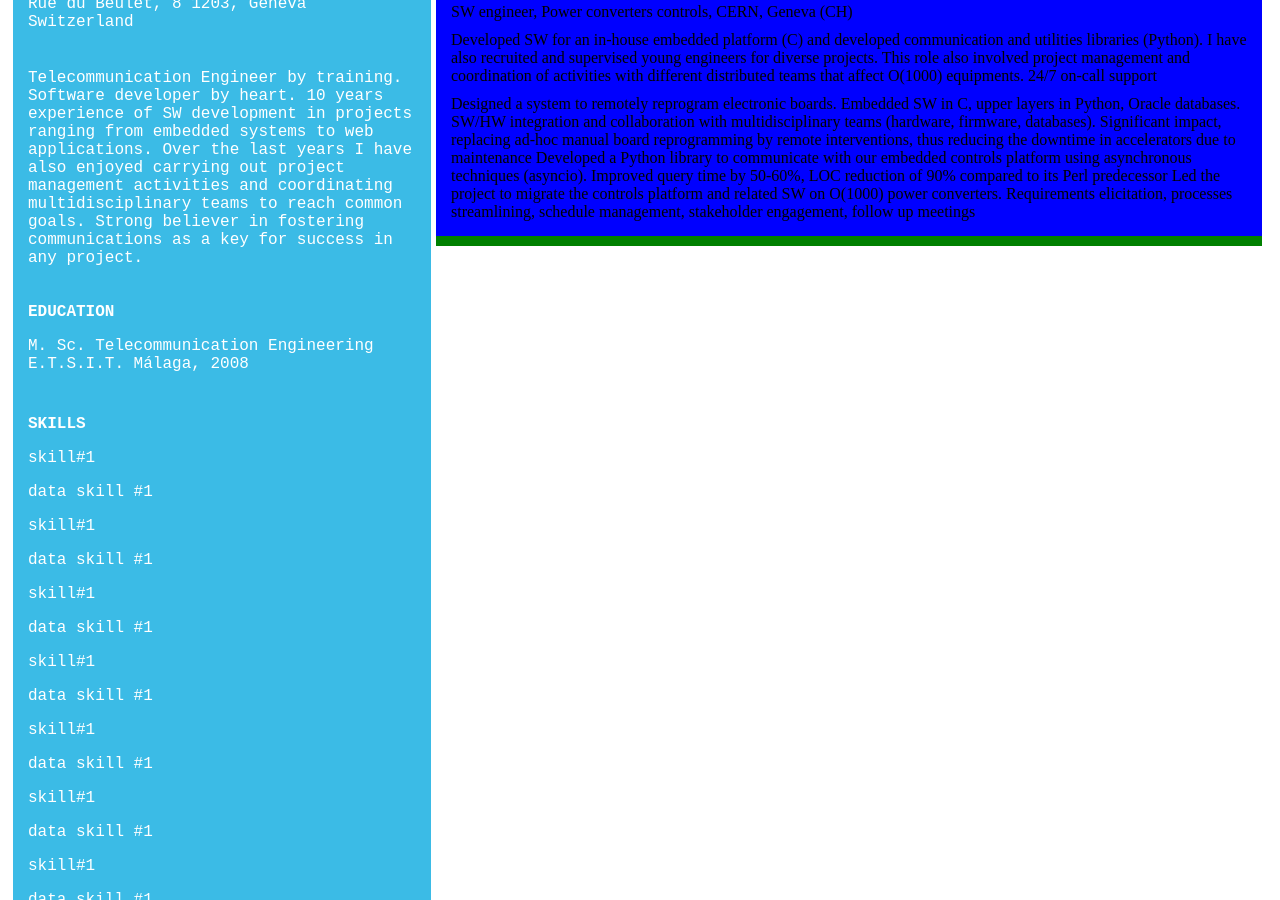
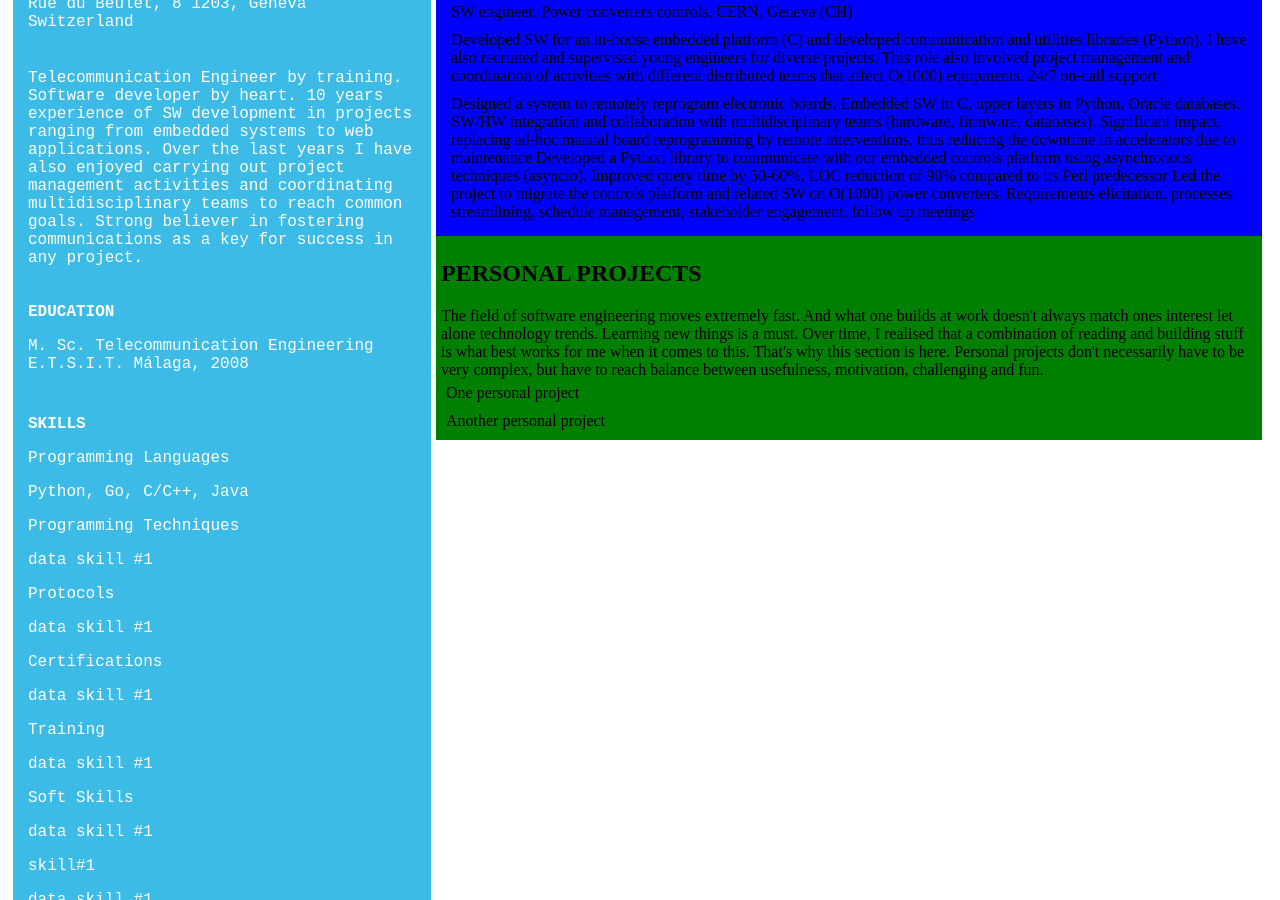
Before and after one commit to carlosghabrous/carlosghabrous.github.io, a Jekyll site: the page built from cv/index.html, in a window 1280 px wide and 900 px high, scrolled down 557 px. Built offline with Jekyll 4.4.1, drawn with Linux system fonts in a browser that asks for light colours.

Commit message:
Add content in personal projects

```diff
--- a/cv/index.html
+++ b/cv/index.html
@@ -47,17 +47,17 @@ layout: cv
 
             <section class="side__bar--item">
                 <p class="side__bar--item--title">SKILLS</p>
-                <p class="side__bar--item--subtitle">skill#1</p>
+                <p class="side__bar--item--subtitle">Programming Languages</p>
+                <p class="side__bar--item--data">Python, Go, C/C++, Java</p>
+                <p class="side__bar--item--subtitle">Programming Techniques</p>
                 <p class="side__bar--item--data">data skill #1</p>
-                <p class="side__bar--item--subtitle">skill#1</p>
+                <p class="side__bar--item--subtitle">Protocols</p>
                 <p class="side__bar--item--data">data skill #1</p>
-                <p class="side__bar--item--subtitle">skill#1</p>
+                <p class="side__bar--item--subtitle">Certifications</p>
                 <p class="side__bar--item--data">data skill #1</p>
-                <p class="side__bar--item--subtitle">skill#1</p>
+                <p class="side__bar--item--subtitle">Training</p>
                 <p class="side__bar--item--data">data skill #1</p>
-                <p class="side__bar--item--subtitle">skill#1</p>
-                <p class="side__bar--item--data">data skill #1</p>
-                <p class="side__bar--item--subtitle">skill#1</p>
+                <p class="side__bar--item--subtitle">Soft Skills</p>
                 <p class="side__bar--item--data">data skill #1</p>
                 <p class="side__bar--item--subtitle">skill#1</p>
                 <p class="side__bar--item--data">data skill #1</p>
@@ -120,6 +120,18 @@ layout: cv
         </section>
 
         <section class="personal-projects" id="pers-proj">
+            <h2>PERSONAL PROJECTS</h2>
+            The field of software engineering moves extremely fast. And what one builds at work doesn't always match ones interest let alone
+            technology trends. Learning new things is a must. Over time, I realised that a combination of reading and building stuff is what best works
+            for me when it comes to this. That's why this section is here.
+            Personal projects don't necessarily have to be very complex, but have to reach balance between usefulness, motivation, challenging and fun.
+
+            <section class="pp__item">
+                One personal project
+            </section>
+            <section class="pp__item">
+                Another personal project
+            </section>
         </section>
 
     </section>
```
